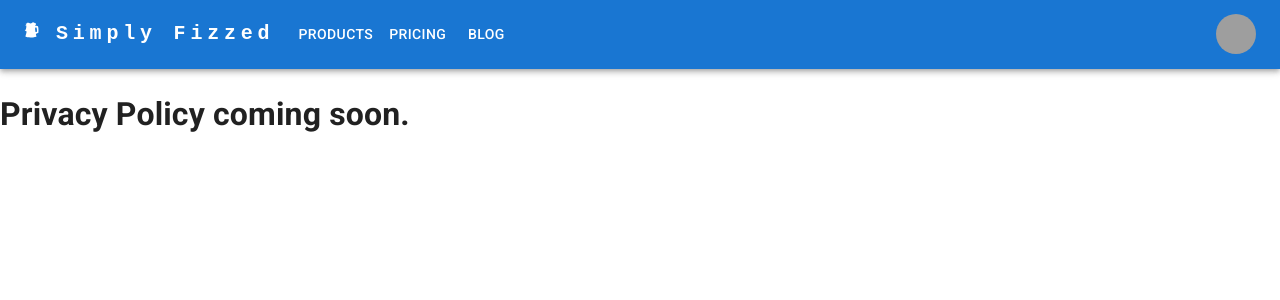
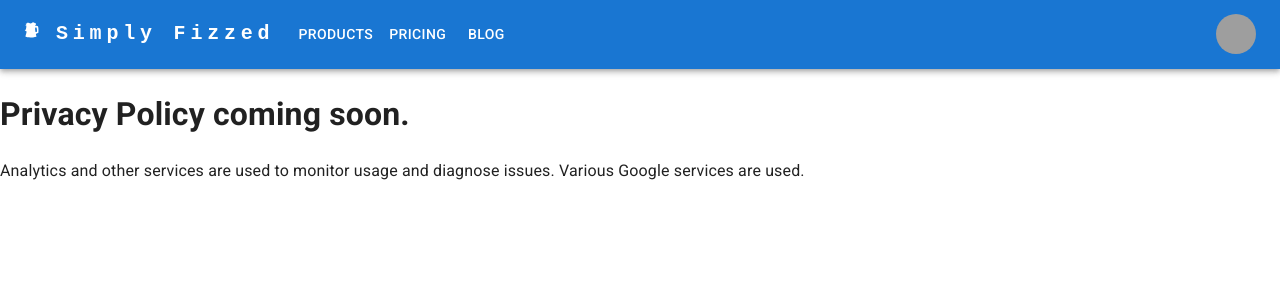
Before and after one commit to brantgurga/simply-fizzed-pwa, a React (Create React App) app: page /privacy in a window 1280 px wide. Shown: the top 300 px of the page. Built offline with nearby package versions, Linux system fonts and the light colour scheme; grey boxes are pictures that could not be loaded.

Commit message:
update some content

```diff
--- a/src/features/privacy-policy/PrivacyPolicy.tsx
+++ b/src/features/privacy-policy/PrivacyPolicy.tsx
@@ -2,6 +2,7 @@ function PrivacyPolicy() {
     return (
         <div>
             <h1>Privacy Policy coming soon.</h1>
+            <p>Analytics and other services are used to monitor usage and diagnose issues. Various Google services are used.</p>
         </div>
     );
 }
--- a/src/features/terms-of-service/TermsOfService.tsx
+++ b/src/features/terms-of-service/TermsOfService.tsx
@@ -2,6 +2,7 @@ function TermsOfService() {
     return (
         <div>
             <h1>Terms of Service coming soon.</h1>
+            <p>This app is very early development. There is no guarantee about anything. Use functionality at your own risk.</p>
         </div>
     )
 }
```
